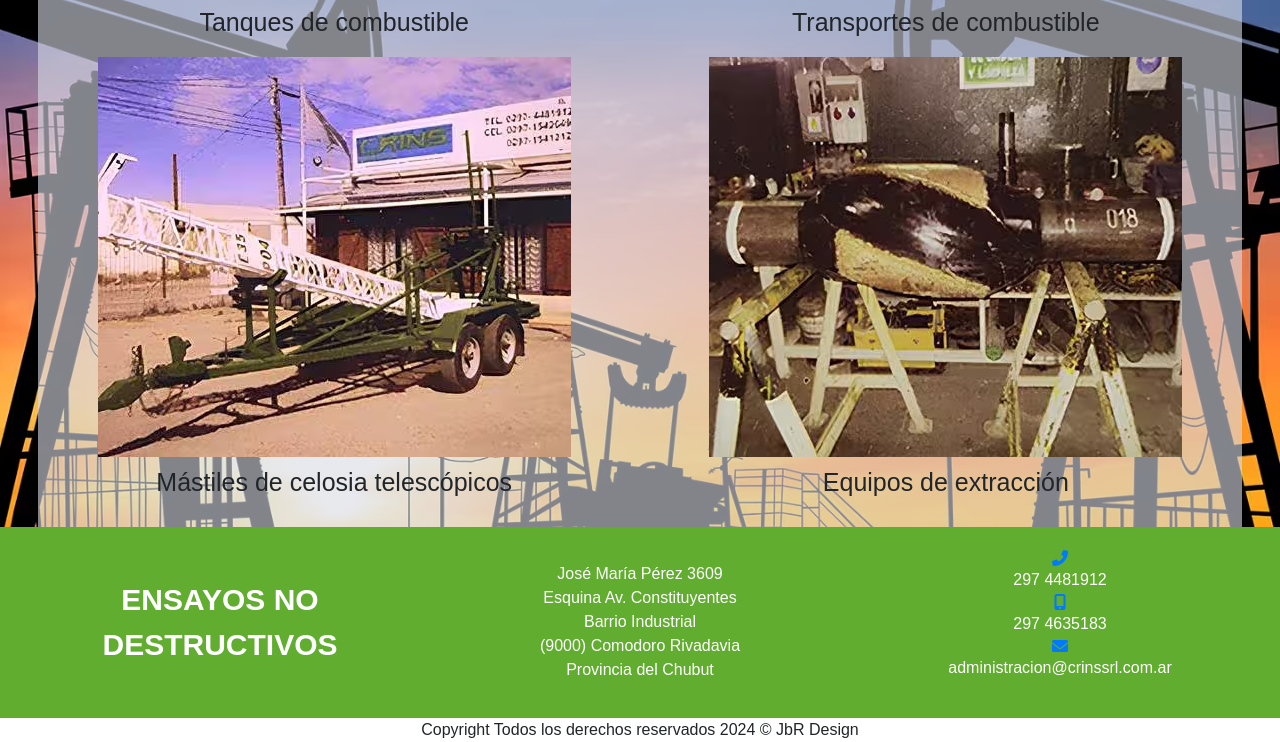
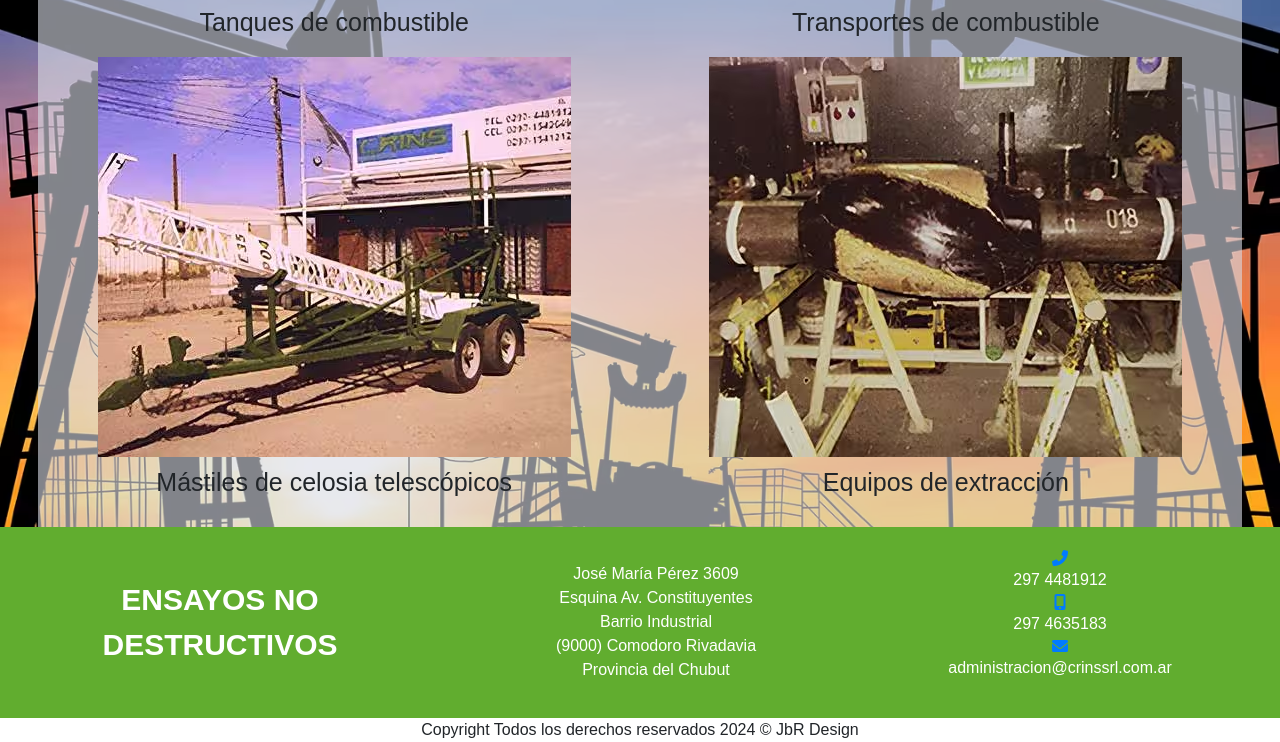
Before and after one commit to jorgegargiulo-JbR/pf-gargiulo, a plain HTML site: page pages/trabajos.html in a window 1280 px wide. Shown: the part 753-1495 px from the top of the page. Drawn offline with nearby package versions, Linux system fonts and the light colour scheme; a web font is replaced by a local one.

Commit message:
Cambios en el footer

```diff
--- a/css/style.css
+++ b/css/style.css
@@ -189,8 +189,9 @@ footer .datos .ensayos p {
   font-weight: bold;
   font-size: 1.875rem;
 }
-footer .datos address {
-  font-style: normal;
+footer .datos .direccion ul{
+  list-style: none;
+  text-align: center;
   line-height: 1.5;
   padding-top: 0.9375rem;
 }
@@ -476,50 +477,53 @@ input, textarea {
 }
 
 /* MEDIA QUERY PARA DISPOSITIVOS MÓVILES */
-@media screen and (min-width: 320px) and (max-width: 767.9px) {
+@media screen and (min-width: 320px) and (max-width: 767.9px){
   /* Header - común para los 5 HTML */
-  header .header1 {
+  header .header1{
     display: flex;
     flex-direction: column;
     align-items: center;
     text-align: center;
     padding: 0.125rem;
   }
-  .header1 h2 {
+  .header1 h2{
     font-size: 1.5rem;
   }
-  .header1 p {
+  .header1 p{
     margin: 5px 0;
   }
-  .logo {
+  .logo{
     text-align: center;
     margin-bottom: 10px;
   }
-  .logo img {
+  .logo img{
     width: 80%;
     max-width: 150px;
   }
   /* Footer - común para los 5 HTML */
-  footer {
+  footer{
     text-align: center;
   }
-  footer .datos {
+  footer .datos{
     display: flex;
     flex-direction: column;
     align-items: center;
+    gap: .3125rem;
+    height: 100%;
+    margin: 0 auto;
   }
-  footer address, footer .telefonos {
-    margin-bottom: 10px;
+  footer .datos .direccion ul{
+    padding-left: 0;
   }
-  .copyright {
+  .copyright{
     margin: 0.9375rem;
     font-size: 0.625rem;
   }
   /* Main de INDEX */
-  main .contenido {
+  main .contenido{
     padding: 10px;
   }
-  main .contenido h1 {
+  main .contenido h1{
     padding-top: 3%;
     padding-bottom: 2%;
     text-align: center;
@@ -527,37 +531,37 @@ input, textarea {
     font-weight: bolder;
     margin-top: 0.9375rem;
   }
-  .cajaFotosCuerpo {
+  .cajaFotosCuerpo{
     display: flex !important;
     flex-direction: column;
     align-items: center;
   }
-  .cajaFotosCuerpo img {
+  .cajaFotosCuerpo img{
     width: 100%;
     max-width: 31.25rem;
     margin-bottom: 10px;
   }
-  main .contenido article {
+  main .contenido article{
     font-size: 0.9375rem;
     margin-top: 5%;
     margin-bottom: 10%;
   }
-  main .servicios {
+  main .servicios{
     display: flex;
     flex-direction: column;
     align-items: center;
     gap: 20px;
   }
-  main .servicios .tilde {
+  main .servicios .tilde{
     display: flex;
     flex-direction: column;
     align-items: center;
     height: 11.25rem;
   }
-  .tilde img {
+  .tilde img{
     width: 120px;
   }
-  .tilde h3 {
+  .tilde h3{
     text-align: center;
     font-size: 1.125rem;
   }
--- a/pages/trabajos.html
+++ b/pages/trabajos.html
@@ -102,13 +102,15 @@
                 <p>ENSAYOS NO DESTRUCTIVOS</p>
             </div>
 
-            <address>
-                José María Pérez 3609 <br>
-                Esquina Av. Constituyentes <br>
-                Barrio Industrial <br>
-                (9000) Comodoro Rivadavia <br>
-                Provincia del Chubut
-            </address>
+            <div class="direccion">
+                <ul>
+                    <li>José María Pérez 3609</li>
+                    <li>Esquina Av. Constituyentes</li>
+                    <li>Barrio Industrial</li>
+                    <li>(9000) Comodoro Rivadavia</li>
+                    <li>Provincia del Chubut</li>
+                </ul>
+            </div>
 
             <div class="telefonos">
                 <p><i class="fas fa-phone-alt"></i> 297 4481912</p>
```
Also changed, not shown: index.html (+14 -12 lines), pages/clientes.html (+9 -7 lines), pages/contacto.html (+9 -7 lines), pages/servicios.html (+9 -7 lines).
